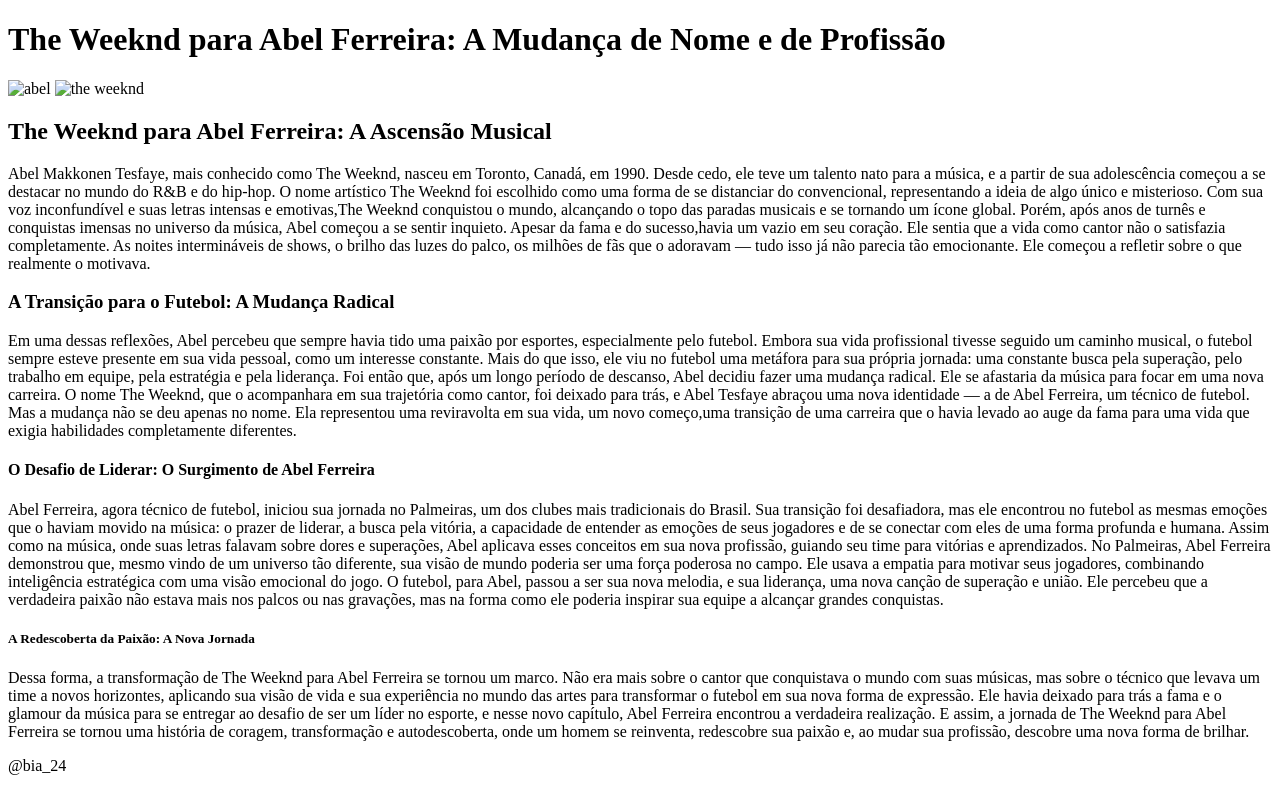
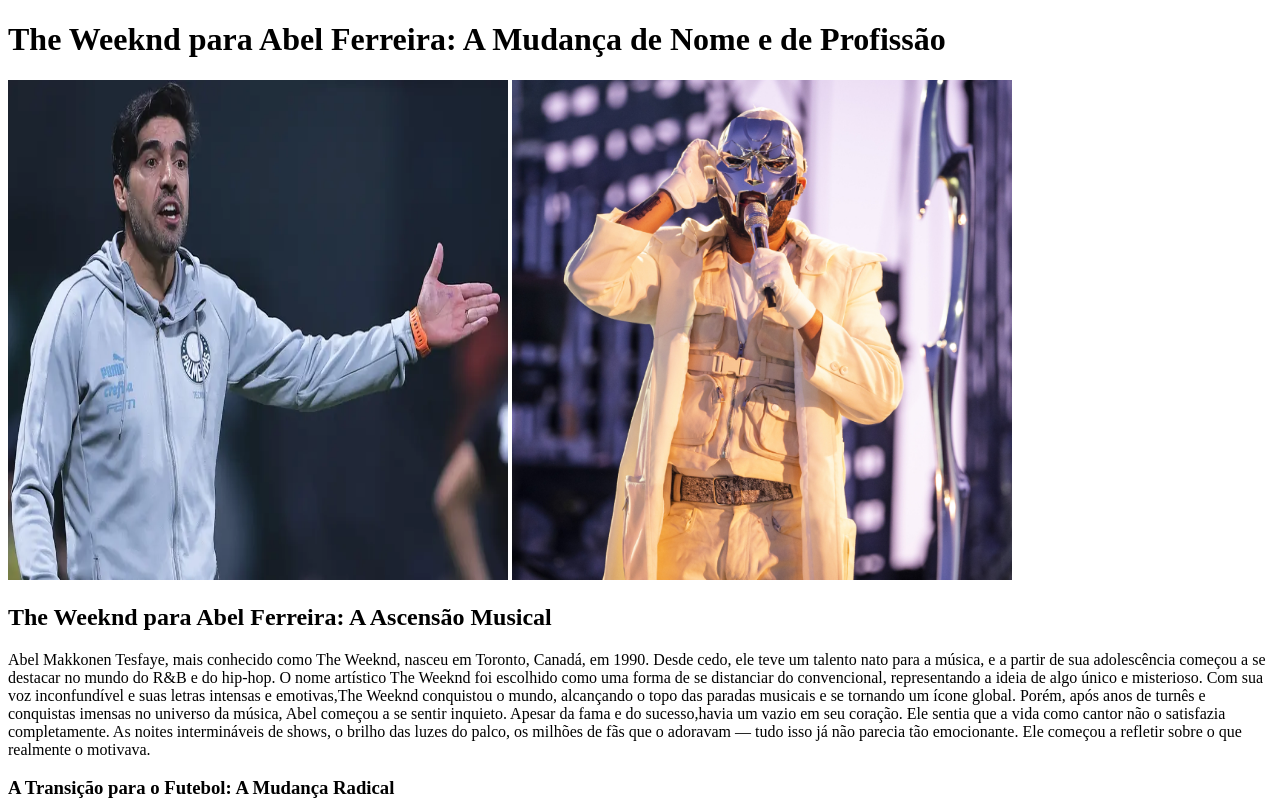
Before and after one commit to biasbi/portifolio, a plain HTML site: page index.html in a window 1280 px wide. Shown: the top 802 px of the page. Drawn offline with Linux system fonts and the light colour scheme; the site is published under a folder, as on GitHub Pages, so addresses that start at the root find nothing.

Commit message:
Update index.html

```diff
--- a/index.html
+++ b/index.html
@@ -4,8 +4,8 @@
     <meta charset="UTF-8">
     <meta name="viewport" content="width=device-width, initial-scale=1.0">
     <title>home.beatriz</title>
-    <link rel="shortcut icon" href="/assets/favicon (2).png" type="image/x-icon">
-    <link rel="stylesheet" href="/assents/css/style.css">
+    <link rel="shortcut icon" href="./assets/favicon (2).png" type="image/x-icon">
+    <link rel="stylesheet" href="./assents/css/style.css">
 
 
 
@@ -22,8 +22,8 @@
 
 
 <main>
-    <img src="/assets/abel.png" alt="abel" width="500" height="500">
-    <img src="/assets/the weeknd.png" alt="the weeknd" width="500" height="500">
+    <img src="./assets/abel.png" alt="abel" width="500" height="500">
+    <img src="./assets/the weeknd.png" alt="the weeknd" width="500" height="500">
 
     <h2>The Weeknd para Abel Ferreira: A Ascensão Musical</h2>
 
```
